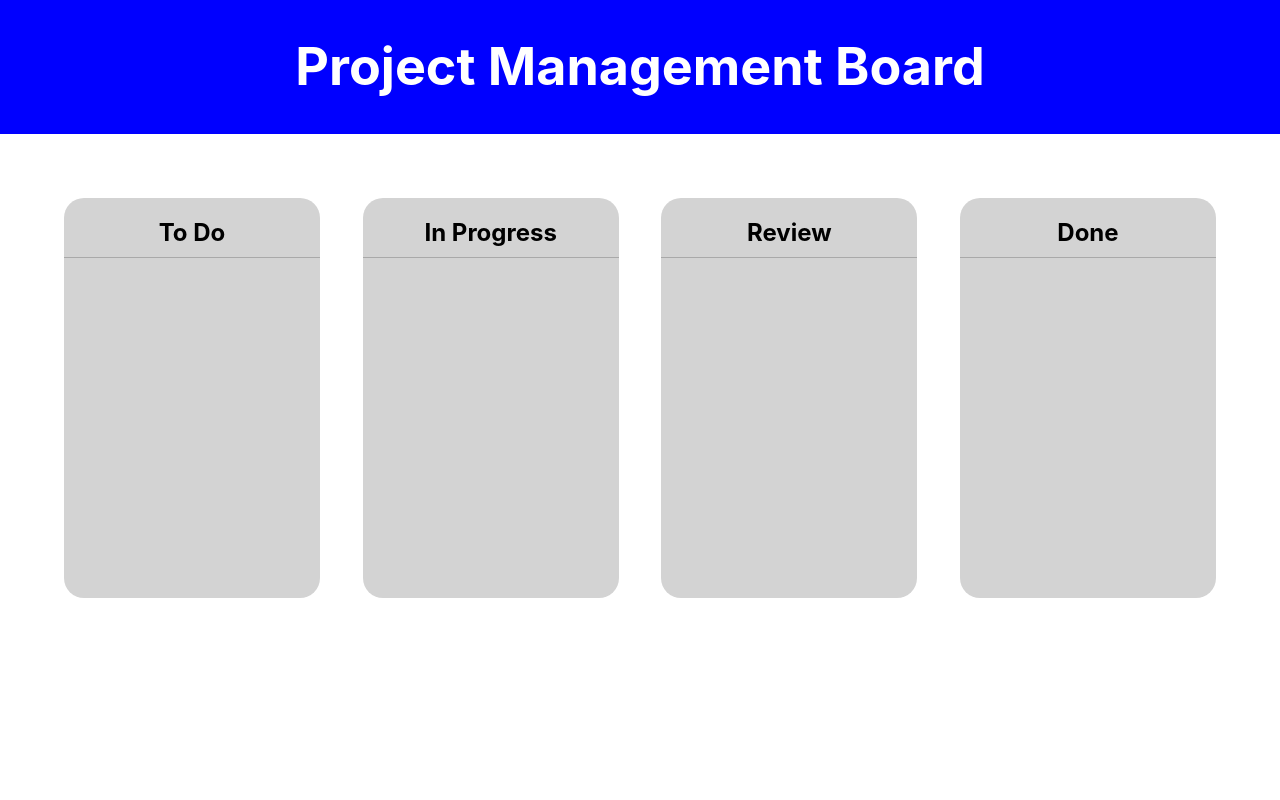
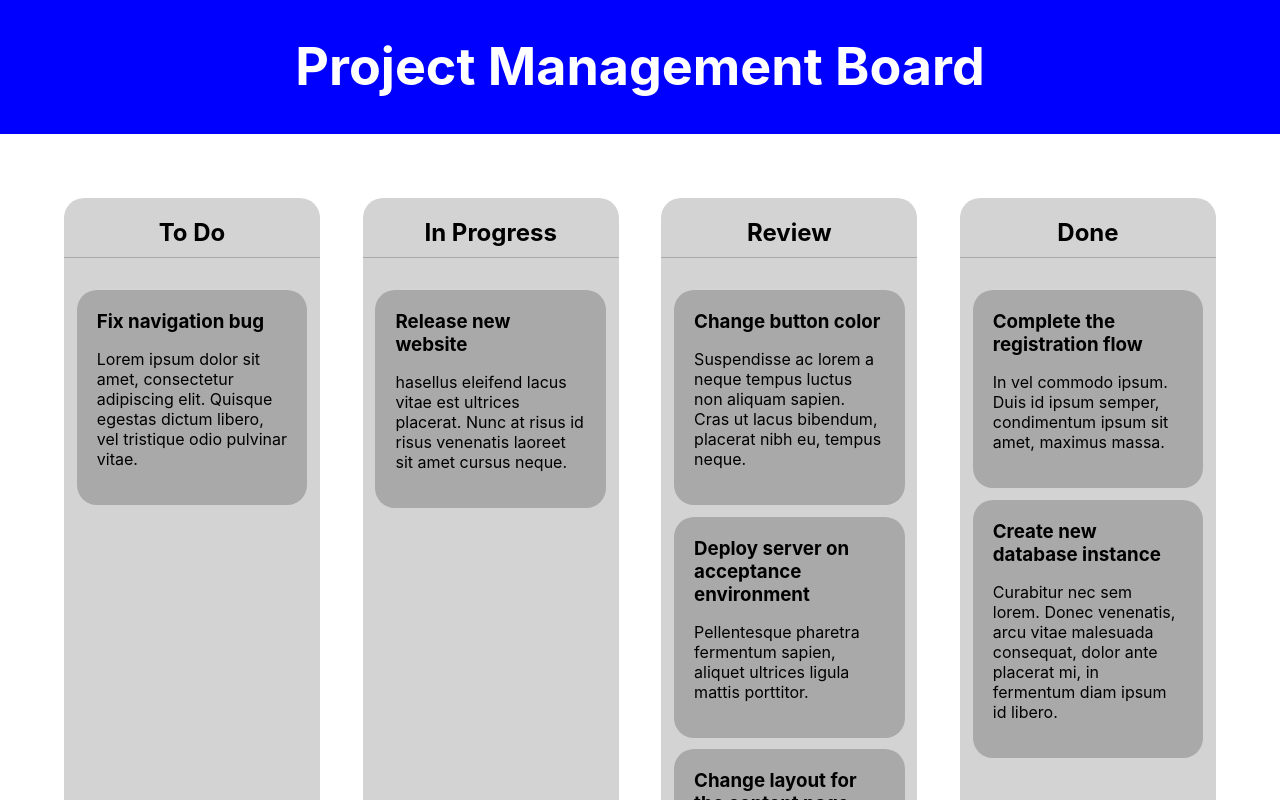
Before and after one commit to Mona95/React-ProjectManagementBoard, a React (Create React App) app: page / in a window 1280 px wide. Shown: the top 800 px of the page. Built offline with nearby package versions, Linux system fonts and the light colour scheme.

Commit message:
set up tickets to be displayed in lanes

```diff
--- a/src/components/Lane/Lane.js
+++ b/src/components/Lane/Lane.js
@@ -1,5 +1,6 @@
 import React from "react";
 import styled from "styled-components";
+import { Ticket } from "../Ticket/Ticket.js";
 
 const LaneWrapper = styled.div`
   list-style: none;
@@ -14,6 +15,14 @@ const LaneWrapper = styled.div`
   }
 `;
 
+const TicketsWrapper = styled.div`
+  padding: 5%;
+`;
+
+const Alert = styled.div`
+  text-aling: center;
+`;
+
 const Title = styled.h2`
   width: 100%;
   padding-bottom: 10px;
@@ -21,9 +30,15 @@ const Title = styled.h2`
   border-bottom: 1px solid darkGray;
 `;
 
-const Lane = ({ title }) => (
+const Lane = ({ title, loading, error, tickets }) => (
   <LaneWrapper>
     <Title>{title}</Title>
+    {(loading || error) && <Alert>{loading ? "loading.." : error}</Alert>}
+    <TicketsWrapper>
+      {tickets.map((ticket) => (
+        <Ticket key={ticket.id} ticket={ticket} />
+      ))}
+    </TicketsWrapper>
   </LaneWrapper>
 );
 
--- /dev/null
+++ b/src/components/Ticket/Ticket.js
@@ -0,0 +1,24 @@
+import React, { PureComponent } from "react";
+import styled from "styled-components";
+
+const TicketWrapper = styled.div`
+  background: darkGray;
+  padding: 20px;
+  border-radius: 20px;
+  &:not(:last-child) {
+    margin-bottom: 5%;
+  }
+`;
+const Title = styled.h3`
+  width: 100%;
+  margin: 0px;
+`;
+const Body = styled.p`
+  width: 100%;
+`;
+export const Ticket = ({ ticket }) => (
+  <TicketWrapper>
+    {" "}
+    <Title>{ticket.title}</Title> <Body>{ticket.body}</Body>{" "}
+  </TicketWrapper>
+);
--- a/src/containers/Board.js
+++ b/src/containers/Board.js
@@ -13,7 +13,30 @@ const BoardWrapper = styled.div`
 `;
 
 class Board extends Component {
+  state = {
+    data: [],
+    loading: true,
+    error: "",
+  };
+
+  async componentDidMount() {
+    try {
+      const tickets = await fetch("../../assets/data.json");
+      const ticketsJSON = await tickets.json();
+      ticketsJSON &&
+        this.setState({
+          data: ticketsJSON,
+          loading: false,
+        });
+    } catch (error) {
+      this.setState({
+        loading: false,
+        error: error.message,
+      });
+    }
+  }
   render() {
+    const { data, loading, error } = this.state;
     const lanes = [
       { id: 1, title: "To Do" },
       { id: 2, title: "In Progress" },
@@ -24,7 +47,13 @@ class Board extends Component {
     return (
       <BoardWrapper>
         {lanes.map((lane) => (
-          <Lane key={lane.id} title={lane.title} />
+          <Lane
+            key={lane.id}
+            title={lane.title}
+            loading={loading}
+            error={error}
+            tickets={data.filter((ticket) => ticket.lane === lane.id)}
+          />
         ))}
       </BoardWrapper>
     );
```
